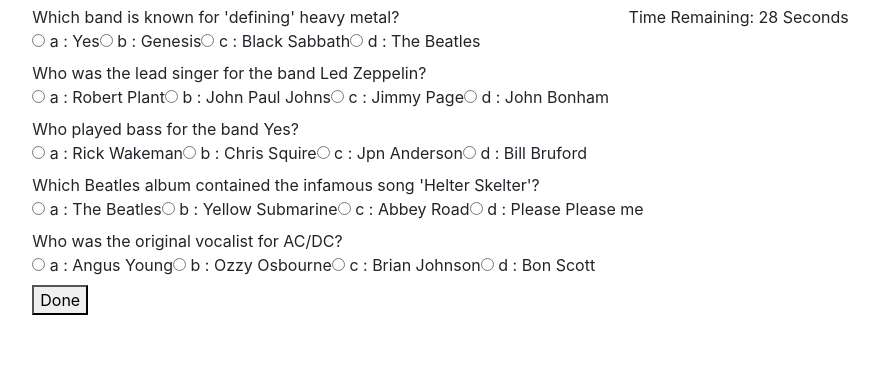
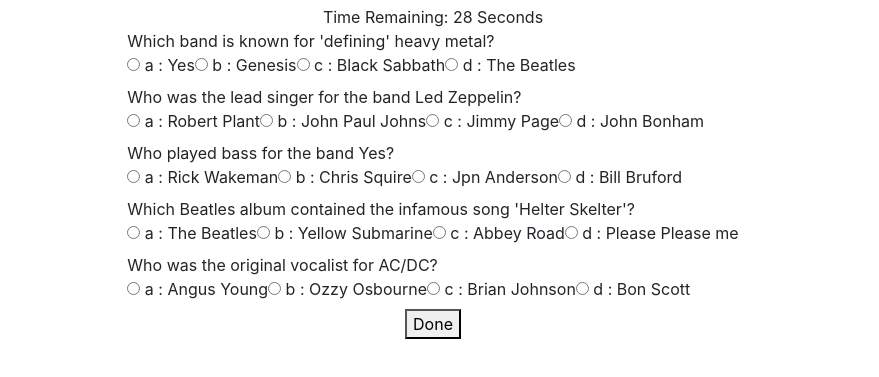
Before and after one commit to AshfordMonte/TriviaGame, a plain HTML site: page index.html in a window 1280 px wide. Both pictures are taken after a click on the button "Start". Shown: the part 51-428 px from the top of the page, without its empty margins (207-1086 px from the left). Drawn offline with nearby package versions, Linux system fonts and the light colour scheme.

Commit message:
Fixed some layout issues using HTML and JS. TODO: Create results page

```diff
--- a/assets/css/style.css
+++ b/assets/css/style.css
@@ -1,3 +1,6 @@
 .trivia {
   display: none;
 }
+#submit {
+  display: none;
+}
--- a/assets/javascript/app.js
+++ b/assets/javascript/app.js
@@ -16,11 +16,12 @@ $(document).ready(function () {
 
     var timerDiv = $("<div>");
     timerDiv.addClass("row justify-content-md-center timerDiv");
-    $(".container-body").append(timerDiv);
+    $(".time-body").append(timerDiv);
 
 
     function buildTrivia() {
       $(".trivia").css("display", "block");
+      $("#submit").css("display", "block");
       console.log("Build Trivia called");
       const output = [];
 
@@ -107,9 +108,6 @@ $(document).ready(function () {
 
     submitButton.on("click", showResults);
 
-
-
-
     timeStart();
 
 
--- a/index.html
+++ b/index.html
@@ -19,13 +19,19 @@
       <h1>Triviatastic: Rock Edition!</h1>
     </div>
 
+    <div class="row justify-content-md-center time-body"></div>
+
     <div class="row container-body justify-content-md-center">
       <div class="start-button"></div>
       <div class="trivia">
         <div class="trivia-content"></div>
-        <button id="submit">Done</button>
       </div>
     </div>
+
+    <div class="row justify-content-md-center">
+      <button id="submit">Done</button>
+    </div>
+
   </div>
 
 
```
